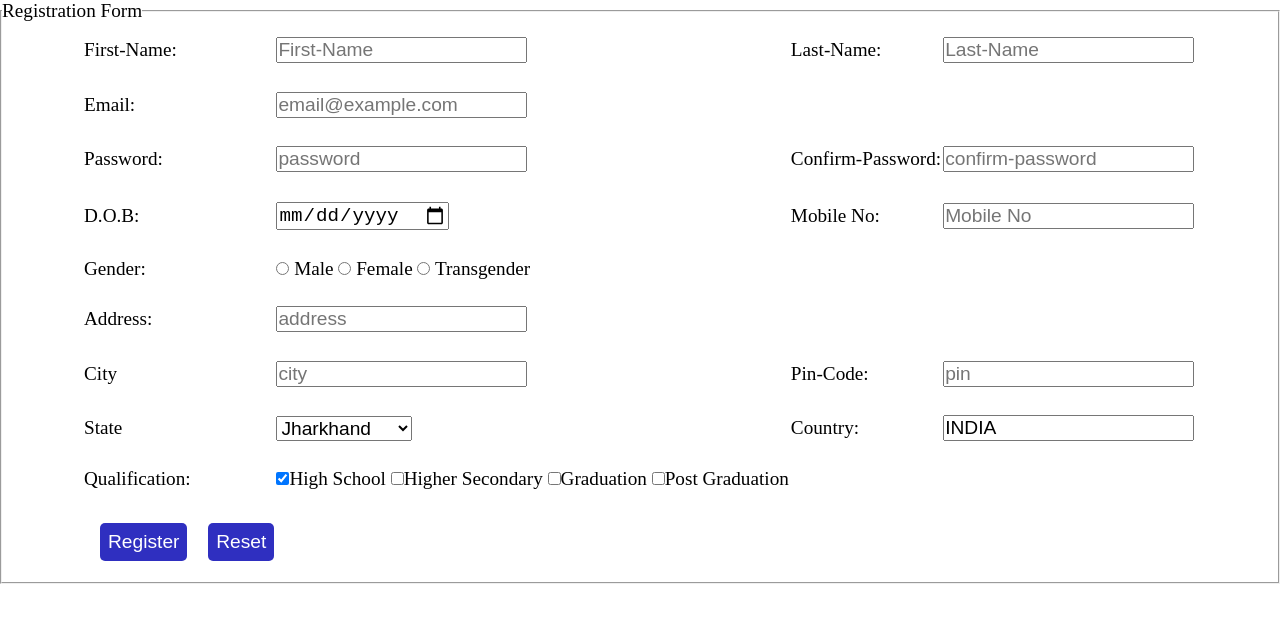
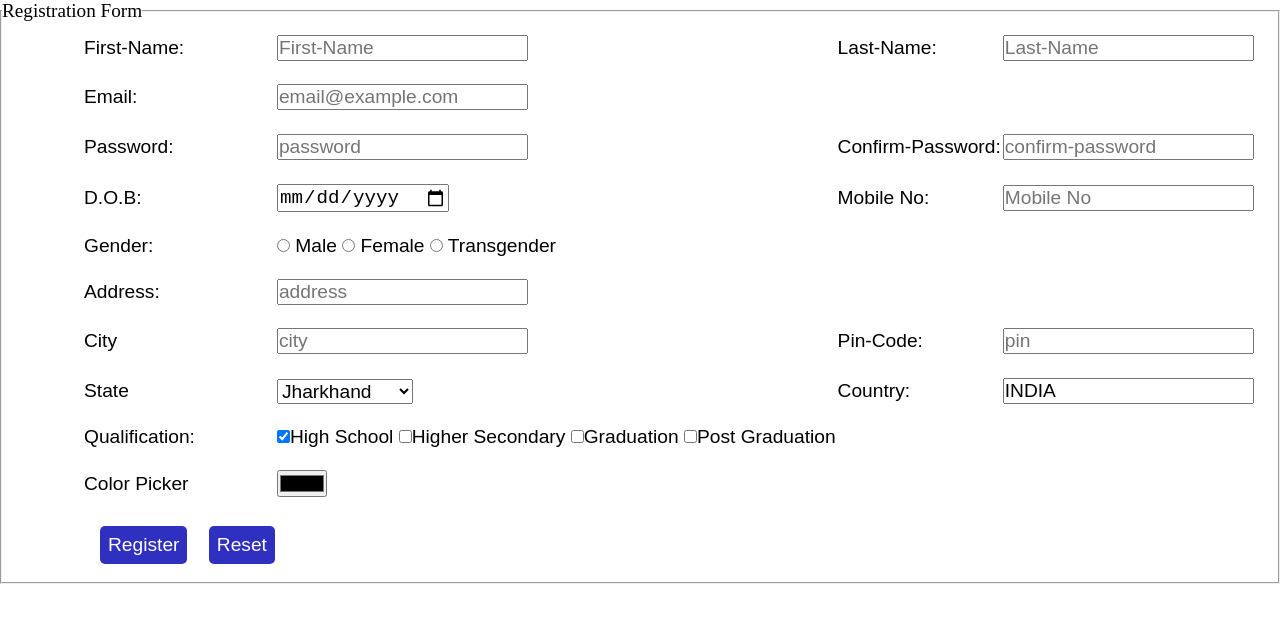
Before and after one commit to Ran-Veer/PPT_Mock_Test, a plain HTML site: page Question2_Ans/index.html in a window 1280 px wide. Drawn offline with Linux system fonts and the light colour scheme.

Commit message:
color picker added

```diff
--- a/Question2_Ans/index.html
+++ b/Question2_Ans/index.html
@@ -74,6 +74,10 @@
                     <input  class="c4" type="checkbox" name="Post Graduation">Post Graduation </td>
                 </tr>
                 <tr>
+                    <td><label for="color">Color Picker</label></td>
+                    <td><input required type="color" name="color"  id="color" ></td>
+                </tr>
+                <tr>
                     <td><input class="btn" type="submit" value="Register" id="sub" >
                     <input class="btn" type="reset" value="Reset" id="res" ></td>
                 </tr>
--- a/Question2_Ans/style.css
+++ b/Question2_Ans/style.css
@@ -10,6 +10,7 @@ table{
     margin-left: 5rem;
     height: 70vh;
     font-size: 1.2rem;
+    font-family: sans-serif;
 }
 input{
    font-size: 1.2rem;
```
